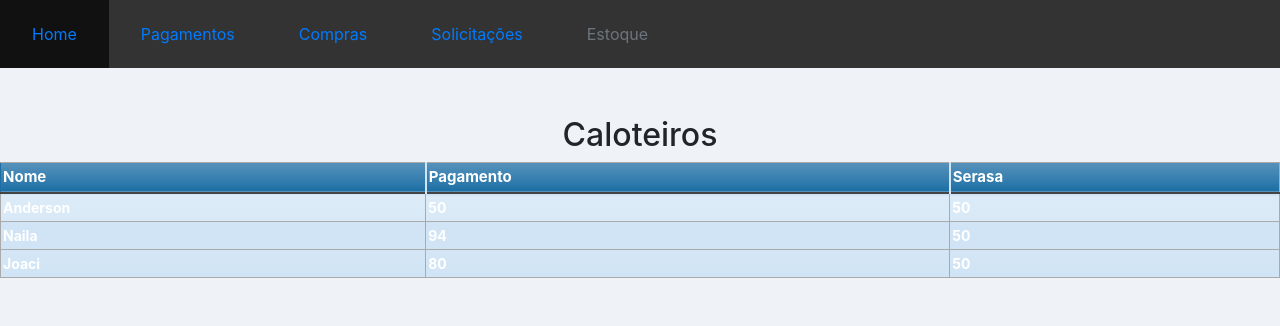
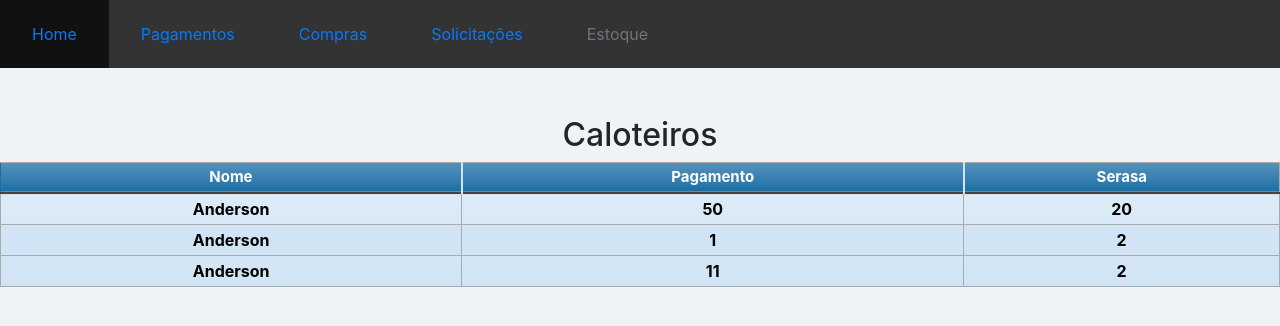
Before and after one commit to ricardobah/Caloteiro, a React (Create React App) app: page /home in a window 1280 px wide. Shown: the top 326 px of the page. Built offline with nearby package versions, Linux system fonts and the light colour scheme.

Commit message:
voltando css table, centralizando e adicionando font

```diff
--- a/src/table.css
+++ b/src/table.css
@@ -56,6 +56,6 @@ table.blueTable {
     border-radius: 5px;
   }
 
-  thred {
-    background-color: #333; color: #E9E9F1
+  th,td {
+  text-align: center
   }
--- a/src/table.js
+++ b/src/table.js
@@ -27,6 +27,7 @@ render(){
 
     return(
 <div style={ divStyle}>
+
 <table className="col-8" className="blueTable" >
 <thead >
 
@@ -40,22 +41,21 @@ render(){
 <tfoot>
 
   <tr>
-    <td>Anderson</td>
 
-    <td>50</td>
-    <td>50</td>
+    <td>  <font size="3" color="black">Anderson</font></td>
+
+    <td>  <font size="3" color="black">50</font></td>
+    <td>  <font size="3" color="black">20</font></td>
   </tr>
   <tr>
-    <td>Naila</td>
-
-    <td>94</td>
-    <td>50</td>
+  <td>  <font size="3" color="black">Anderson</font></td>
+  <td>  <font size="3" color="black">1</font></td>
+  <td>  <font size="3" color="black">2</font></td>
   </tr>
   <tr>
-    <td>Joaci</td>
-
-    <td>80</td>
-    <td>50</td>
+  <td>  <font size="3" color="black">Anderson</font></td>
+  <td>  <font size="3" color="black">11</font></td>
+  <td>  <font size="3" color="black">2</font></td>
   </tr>
 </tfoot>
 </table>
```
